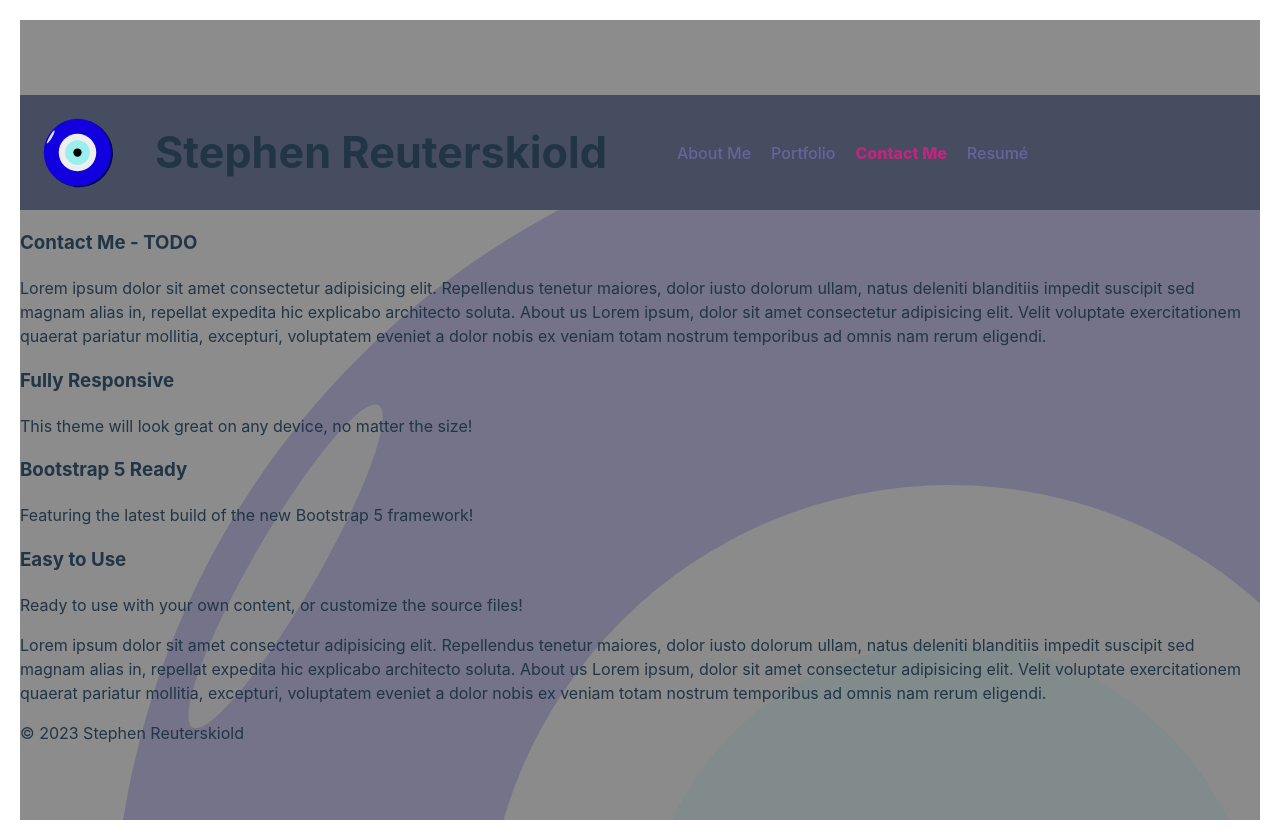
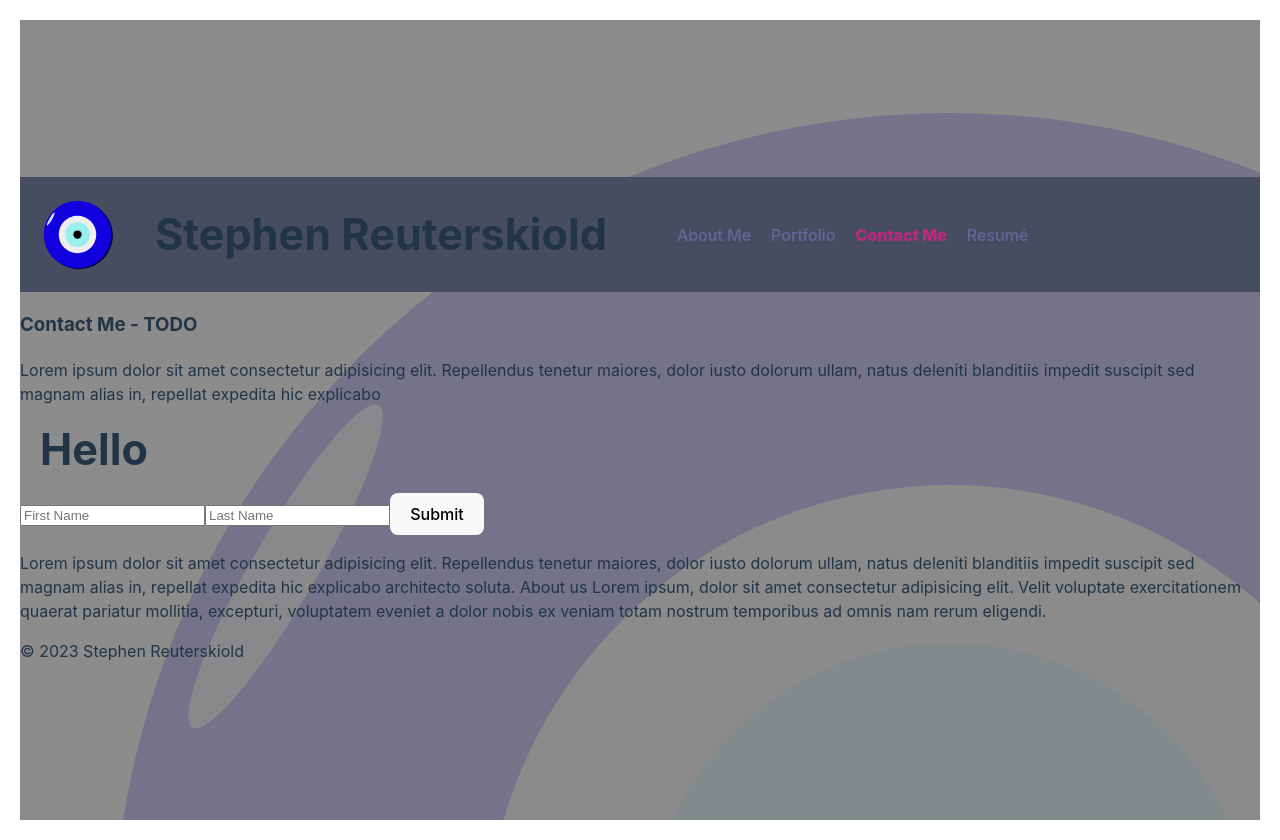
Before and after one commit to stevreut/my-portfolio, a React (Vite) app: page /contact in a window 1280 px wide. Built offline with nearby package versions, Linux system fonts and the light colour scheme.

Commit message:
initial insertion of ContactForm - only skeletal at present

```diff
--- /dev/null
+++ b/src/components/ContactForm.jsx
@@ -0,0 +1,53 @@
+import { useState } from 'react';
+// import './style.css';
+
+export default function ContactForm() {
+  // Here we set two state variables for firstName and lastName using `useState`
+  const [firstName, setFirstName] = useState('');
+  const [lastName, setLastName] = useState('');
+
+  const handleInputChange = (e) => {
+    // Getting the value and name of the input which triggered the change
+    const { name, value } = e.target;
+
+    // Ternary statement that will call either setFirstName or setLastName based on what field the user is typing in
+    return name === 'firstName' ? setFirstName(value) : setLastName(value);
+  };
+
+  const handleFormSubmit = (e) => {
+    // Preventing the default behavior of the form submit (which is to refresh the page)
+    e.preventDefault();
+
+    // Alert the user their first and last name, clear the inputs
+    alert(`Hello ${firstName} ${lastName}`);
+    setFirstName('');
+    setLastName('');
+  };
+
+  return (
+    <div className="container text-center">
+      <h1>
+        Hello {firstName} {lastName}
+      </h1>
+      <form className="form" onSubmit={handleFormSubmit}>
+        <input
+          value={firstName}
+          name="firstName"
+          onChange={handleInputChange}
+          type="text"
+          placeholder="First Name"
+        />
+        <input
+          value={lastName}
+          name="lastName"
+          onChange={handleInputChange}
+          type="text"
+          placeholder="Last Name"
+        />
+        <button type="submit">
+          Submit
+        </button>
+      </form>
+    </div>
+  );
+}
--- a/src/pages/ContactPage.jsx
+++ b/src/pages/ContactPage.jsx
@@ -1,3 +1,5 @@
+import ContactForm from '../components/ContactForm';
+
 // This is a static page mocking an "About Us" section for our fake user data
 export default function ContactPage() {
     return (
@@ -7,51 +9,10 @@
           Lorem ipsum dolor sit amet consectetur adipisicing elit. Repellendus
           tenetur maiores, dolor iusto dolorum ullam, natus deleniti blanditiis
           impedit suscipit sed magnam alias in, repellat expedita hic explicabo
-          architecto soluta. About us Lorem ipsum, dolor sit amet consectetur
-          adipisicing elit. Velit voluptate exercitationem quaerat pariatur
-          mollitia, excepturi, voluptatem eveniet a dolor nobis ex veniam totam
-          nostrum temporibus ad omnis nam rerum eligendi.
         </p>
-        <section className="features-icons bg-light text-center m-4">
-          <div className="container">
-            <div className="row p-2">
-              <div className="col-lg-4">
-                <div className="features-icons-item mx-auto mb-5 mb-lg-0 mb-lg-3">
-                  <div className="features-icons-icon d-flex">
-                    <i className="bi-window m-auto text-primary" />
-                  </div>
-                  <h3>Fully Responsive</h3>
-                  <p className="lead mb-0">
-                    This theme will look great on any device, no matter the size!
-                  </p>
-                </div>
-              </div>
-              <div className="col-lg-4">
-                <div className="features-icons-item mx-auto mb-5 mb-lg-0 mb-lg-3">
-                  <div className="features-icons-icon d-flex">
-                    <i className="bi-layers m-auto text-primary" />
-                  </div>
-                  <h3>Bootstrap 5 Ready</h3>
-                  <p className="lead mb-0">
-                    Featuring the latest build of the new Bootstrap 5 framework!
-                  </p>
-                </div>
-              </div>
-              <div className="col-lg-4">
-                <div className="features-icons-item mx-auto mb-0 mb-lg-3">
-                  <div className="features-icons-icon d-flex">
-                    <i className="bi-terminal m-auto text-primary" />
-                  </div>
-                  <h3>Easy to Use</h3>
-                  <p className="lead mb-0">
-                    Ready to use with your own content, or customize the source
-                    files!
-                  </p>
-                </div>
-              </div>
-            </div>
-          </div>
-        </section>
+
+        <p><ContactForm /></p>
+
         <p>
           Lorem ipsum dolor sit amet consectetur adipisicing elit. Repellendus
           tenetur maiores, dolor iusto dolorum ullam, natus deleniti blanditiis
```
